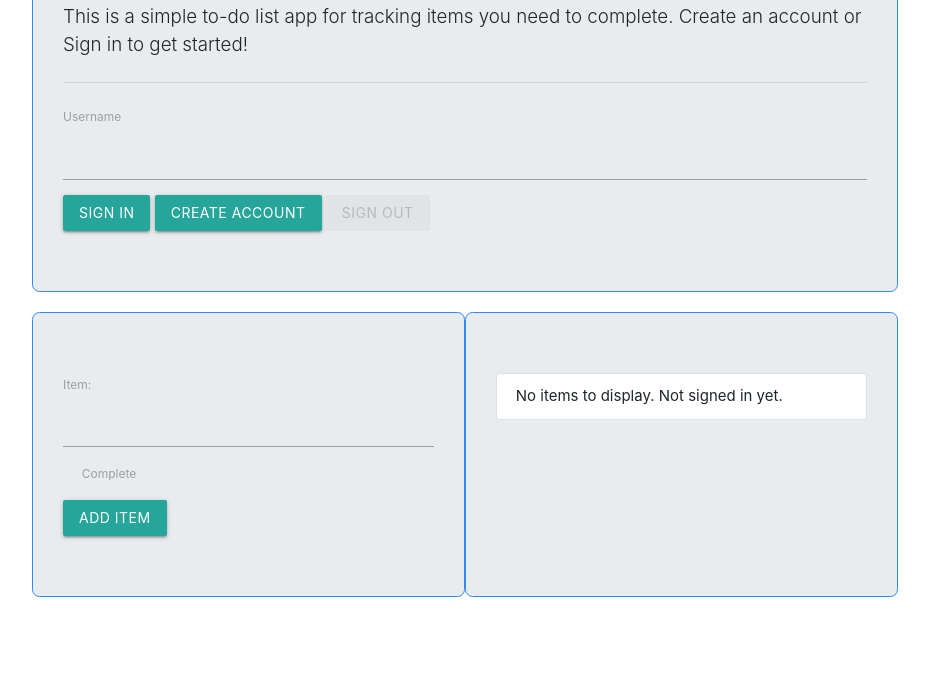
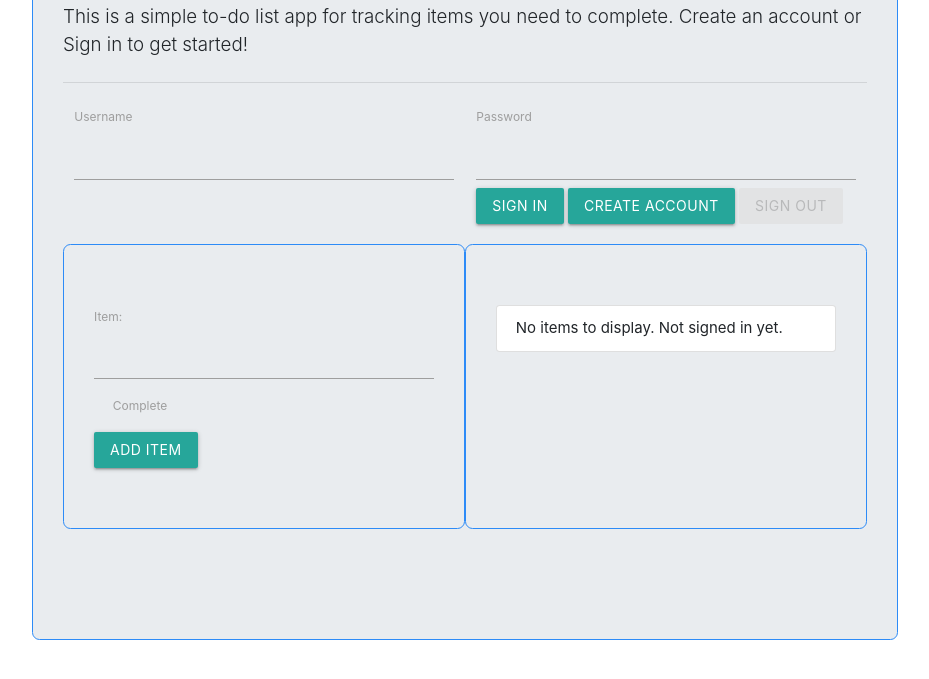
Before and after one commit to ariasadeghi530/codepocalypse, a website: page public/index.html in a window 1280 px wide. Shown: the part 203-882 px from the top of the page, without its empty margins (175-1104 px from the left). Before the commit the page ends 850 px from the top, so only its background shows below. Drawn offline with nearby package versions, Linux system fonts and the light colour scheme.

Commit message:
Adds password field to index.html

```diff
--- a/public/index.html
+++ b/public/index.html
@@ -19,13 +19,18 @@
     <div class="row">
       <div class="jumbotron col-md-12">
         <h1 class="display-4">To-do List Application</h1>
-        <p id="message" class="lead">This is a simple to-do list app for tracking items you need to complete. Create an account or Sign in to get started!</p>
+        <p id="message" class="lead">This is a simple to-do list app for tracking items you need to complete. Create an
+          account or Sign in to get started!</p>
         <hr class="my-4">
-        <form>
-          <div class="form-group">
+        <form class="row">
+          <div class="form-group col">
             <label for="username">Username</label>
             <input type="text" class="form-control" id="username">
           </div>
+          <div class="form-group col">
+            <label for="password">Password</label>
+            <input type="text" class="form-control" id="password">
+           <div class="form-group">
           <button id="signIn" type="submit" class="btn btn-primary">Sign In</button>
           <button id="createUser" type="submit" class="btn btn-success">Create Account</button>
           <button id="signOut" type="submit" class="btn btn-danger" disabled>Sign Out</button>
```
Lines whose indentation alone changed are shown as unchanged.
